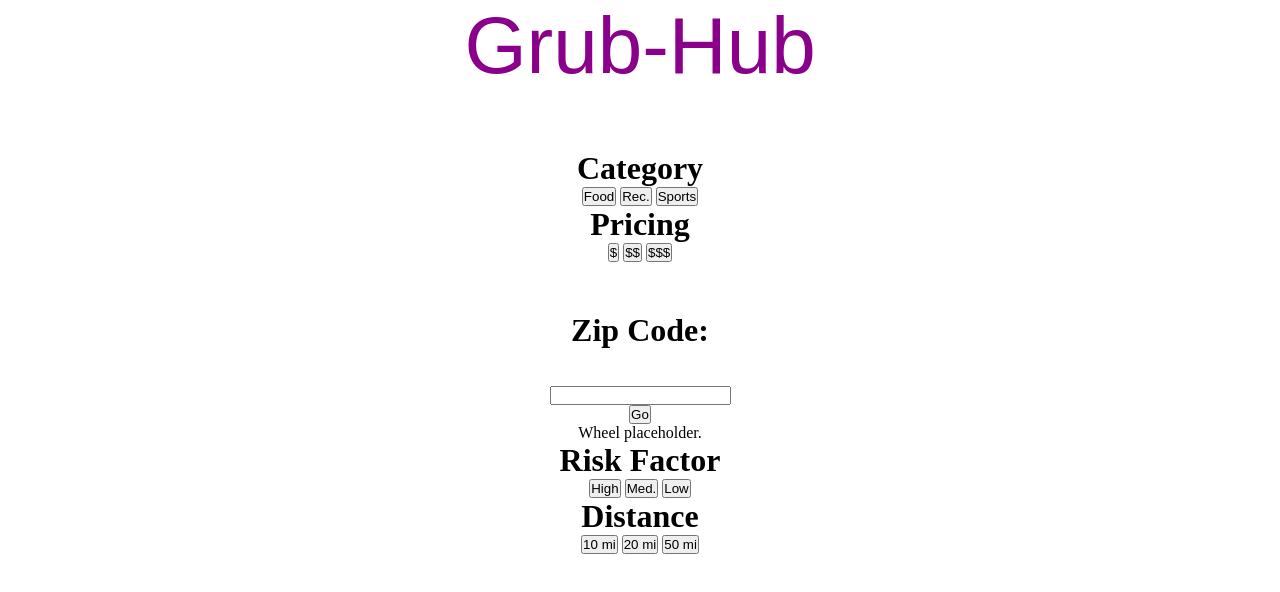
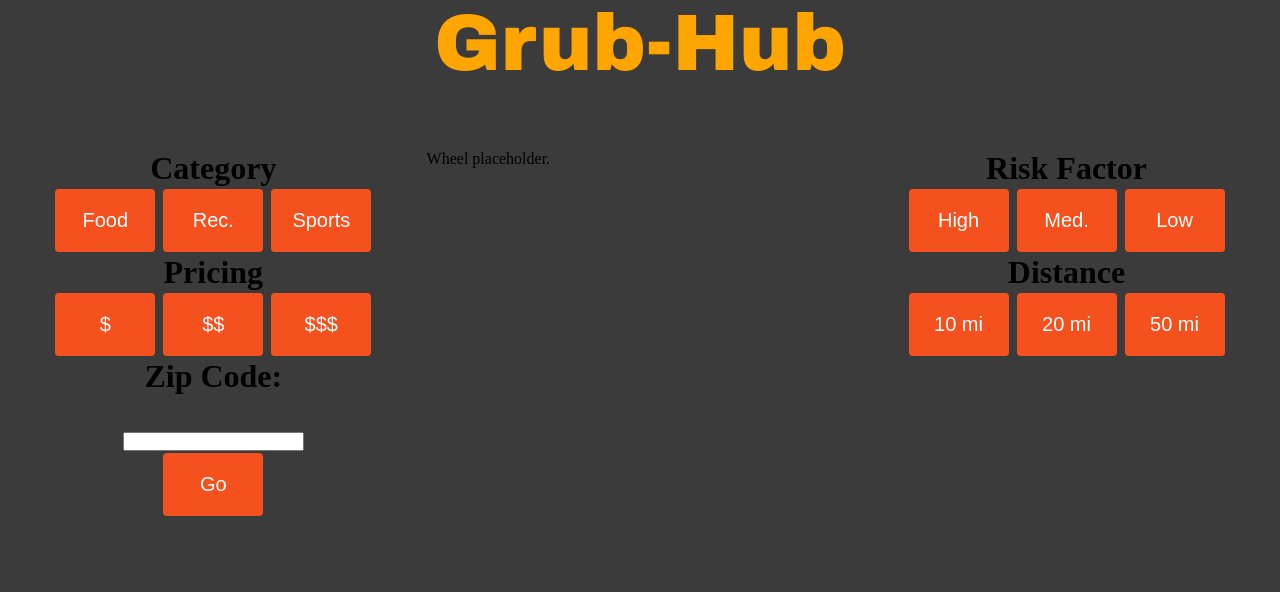
Before and after one commit to CSCI152/YelpWeb, a plain HTML site: page homepage.html in a window 1280 px wide. Drawn offline with Linux system fonts and the light colour scheme.

Commit message:
Update style.css

```diff
--- a/style.css
+++ b/style.css
@@ -8,34 +8,113 @@ html, body{
 
 body{
 	bacground-color:#0c0129;
-	background-image:url(images/pagebg.jpg);
+	background-image:url(Solid-Grey-Backbground.jpg);
 	background-position:center;
 	background-size:cover;
 
 }
 
-.pricing{
-	margin-top:50px
-}
+
 .header{
 	width:600px;
 	height:150px;
 	margin:auto;
 	text-align:center;
 }
-.content{
-	width:600px;
-	height:300px;
-	margin:auto;
-	text-align:center;
+
+/*------------------------------ CONTENT BOX ---------------------------------------*/
+.content div{
+	width: 33.33%; height: initial; float: left;
+
 }
+
+.content-left{
+
+
+}
+.content-center{
+
+}
+
+.content-right{
+
+}
+
+.riskfactor{
+	width:100% !important;
+	text-align: center;
+}
+
+.price{
+	width:100% !important;
+	text-align: center;
+}
+
+.pricing{
+	width:100% !important;
+	text-align: center;
+
+}
+.category{
+	width:100% !important;
+	text-align: center;
+}
+
+.distance{
+	width:100% !important;
+	text-align: center;
+}
+/* -------------------------------------------- CONTENT BOX ENDS ---------------------------------*/
+
+/*----------------------------------------BUTTON STYLING----------------------------------------------*/
+
+.cbutton {
+  border-radius: 4px;
+  background-color: #f4511e;
+  border: none;
+  color: #FFFFFF;
+  text-align: center;
+  font-size: 20px;
+  padding: 20px;
+  width: 100px;
+  transition: all 0.5s;
+  cursor: pointer;
+  margin: 2px;
+}
+
+.cbutton span {
+  cursor: pointer;
+  display: inline-block;
+  position: relative;
+  transition: 0.5s;
+}
+
+.cbutton span:after {
+  content: '\00bb';
+  position: absolute;
+  opacity: 0;
+  top: 0;
+  right: -20px;
+  transition: 0.5s;
+}
+
+.cbutton:hover span {
+  padding-right: 25px;
+}
+
+.cbutton:hover span:after {
+  opacity: 1;
+  right: 0;
+}
+
+/*--------------------------------------BUTTON STYLING ENDS-------------------------------------------*/
 
 .maintitle{
 	display: block;
 	text-alight:center;
-	color:#8B008B;
+	color:orange;
 	font-size:60pt;
-	font-family: sans-serif;
+	font-family: "Arial Black", Gadget, sans-serif;
 
 }
 
```
